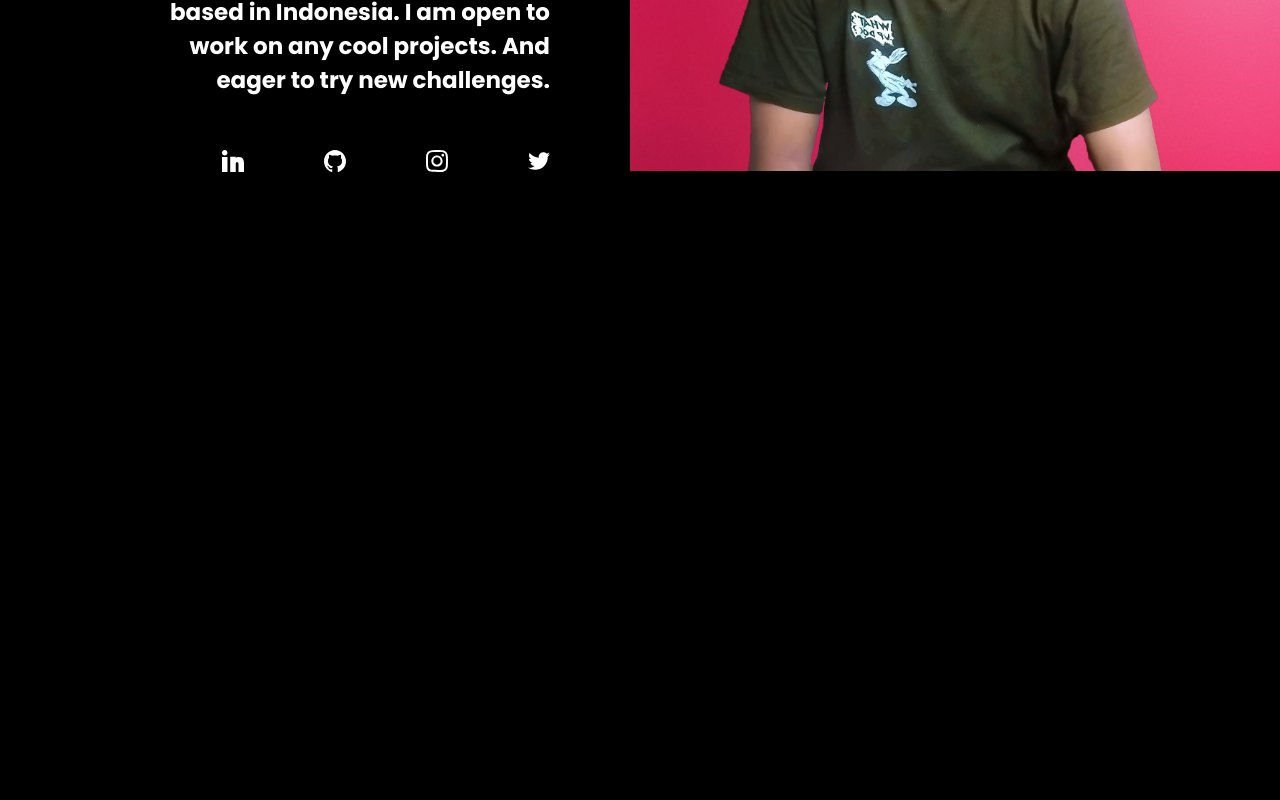
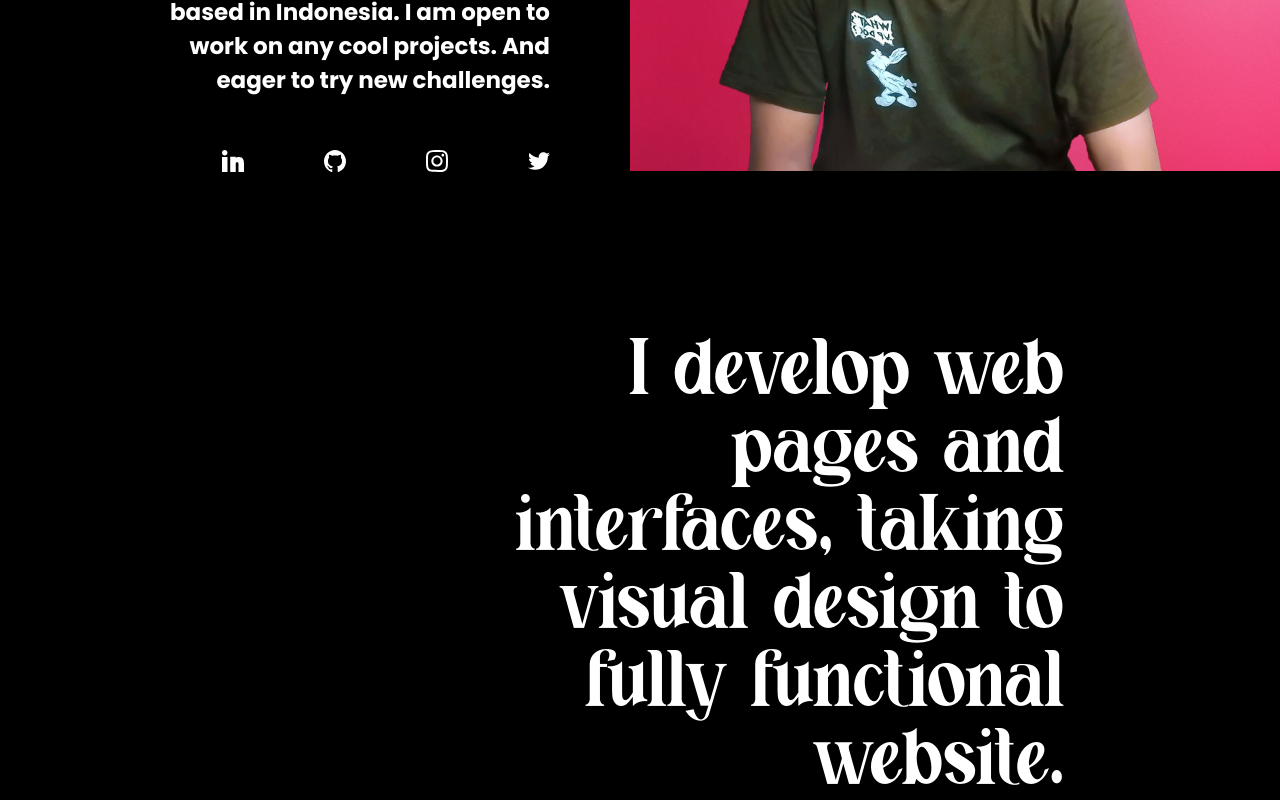
Before and after one commit to reynaldlamury/portfolio, a Next.js app: page / in a window 1280 px wide. Shown: the part 539-1339 px from the top of the page. Before the commit the page ends 800 px from the top, so only its background shows below. Built offline with nearby package versions, Linux system fonts and the light colour scheme.

Commit message:
finish creating MAIN - opening (step-1)

```diff
--- a/app/page.js
+++ b/app/page.js
@@ -1,5 +1,6 @@
 /* import Image from "next/image"; */
 import Header from "@/components/Header";
+import Main from "@/components/Main/Main";
 import Navbar from "@/components/Navbar";
 
 export default function Home() {
@@ -7,6 +8,7 @@ export default function Home() {
     <>
       <Navbar />
       <Header />
+      <Main />
     </>
   );
 }
--- /dev/null
+++ b/components/Main/About.jsx
@@ -0,0 +1,5 @@
+const About = () => {
+  return <div>About</div>;
+};
+
+export default About;
--- /dev/null
+++ b/components/Main/Main.jsx
@@ -0,0 +1,12 @@
+import "../../styles/Main/Main.scss";
+import Opening from "./Opening";
+
+const Main = () => {
+  return (
+    <main className="main | full-container">
+      <Opening />
+    </main>
+  );
+};
+
+export default Main;
--- /dev/null
+++ b/components/Main/Opening.jsx
@@ -0,0 +1,17 @@
+import "../../styles/Main/Opening.scss";
+import localFont from "next/font/local";
+
+const billian = localFont({ src: "../../assets/fonts/Billian.otf" });
+
+const Opening = () => {
+  return (
+    <>
+      <h3 className={`opening-text ${billian.className}`}>
+        I develop web pages and interfaces, taking visual design to fully
+        functional website.
+      </h3>
+    </>
+  );
+};
+
+export default Opening;
--- /dev/null
+++ b/styles/Main/Main.scss
@@ -0,0 +1,3 @@
+.main {
+  margin-top: 10em;
+}
--- /dev/null
+++ b/styles/Main/Opening.scss
@@ -0,0 +1,6 @@
+.opening-text {
+  font-size: 5rem;
+  text-align: end;
+  margin-right: 2.5em;
+  padding-left: 5.5em;
+}
```
Also changed, not shown: components/Main/Projects.jsx (added), components/Main/Skills.jsx (added), styles/Main/About.scss (added), styles/Main/Projects.scss (added), styles/Main/Skills.scss (added).
